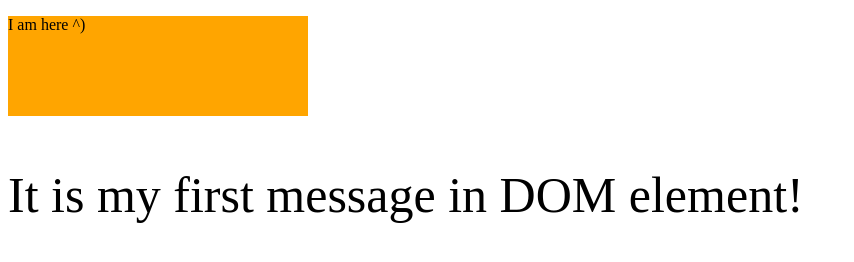
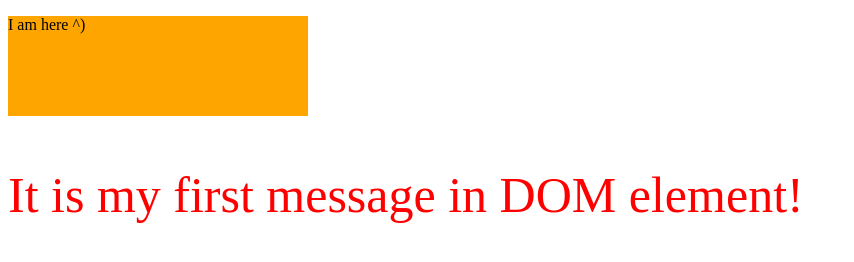
Before and after one commit to pdcourses/js_pd2022, a plain HTML site: page index.html in a window 1280 px wide. Shown: the whole page, without its empty margins (0-854 px from the left). Drawn offline with Linux system fonts and the light colour scheme.

Commit message:
dom. several classes for element

```diff
--- a/css/style.css
+++ b/css/style.css
@@ -1,3 +1,7 @@
 .bigText {
     font-size: 50px;
 }
+
+.redText{
+    color: red;
+}
--- a/js/index.js
+++ b/js/index.js
@@ -16,7 +16,7 @@ testDiv.innerHTML = "<p class='innerP'> I am here ^) </p>";
 let testP = document.createElement('p');
 testP.className = "test-para";
 testP.innerText = "It is my first message in DOM element!"
-testP.setAttribute('class', 'bigText');
+testP.setAttribute('class', 'bigText redText');
 
 // добавление node.append(newNode) - в конец
 // prepend(newСhild) в начало
```
